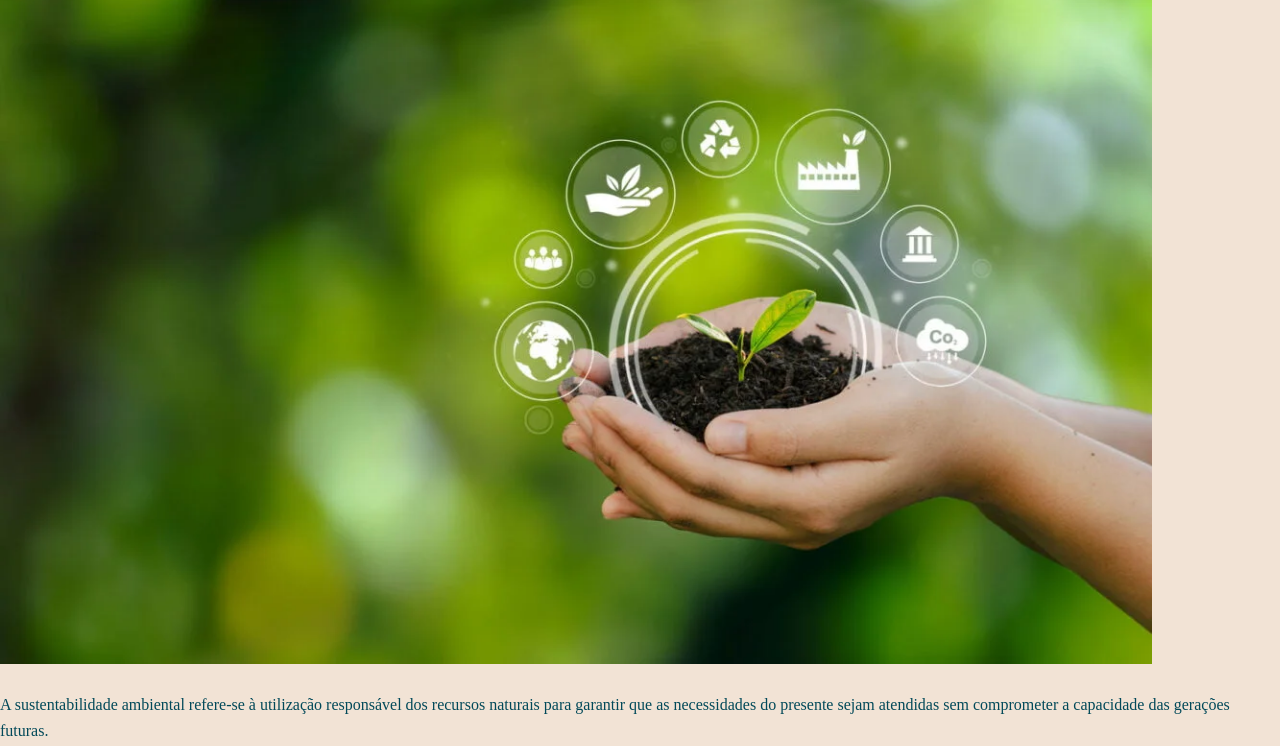
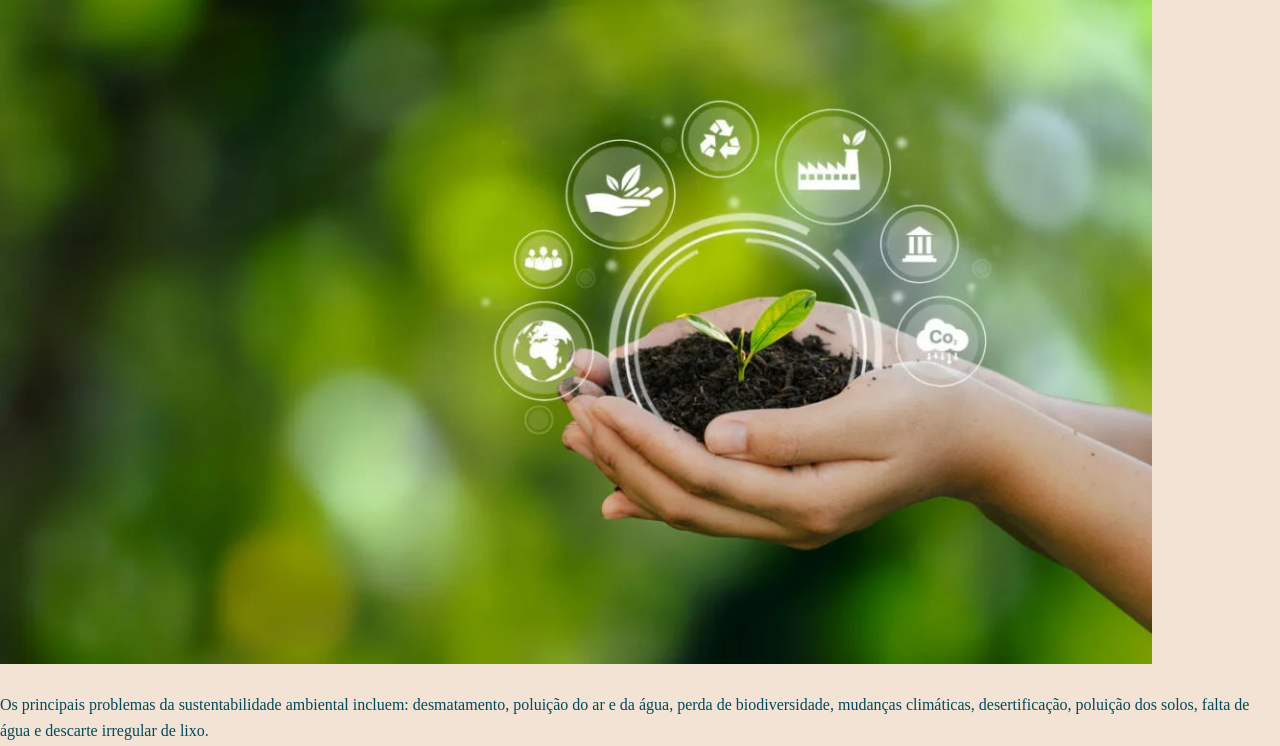
Before and after one commit to lola25ferraz/agrinho, a plain HTML site: page index.html in a window 1280 px wide. Shown: the part 54-800 px from the top of the page. Drawn offline with Linux system fonts and the light colour scheme; a web font is replaced by a local one.

Commit message:
kvjnvdjndd]

```diff
--- a/index.html
+++ b/index.html
@@ -10,8 +10,8 @@
     <header>
         <h1>sustentabilidade ambiental</h1>
         <img src="sustentabilidade-ambiental-e1717769725513.webp" alt="Foto de uma planta.">
-        <p>A sustentabilidade ambiental refere-se à utilização responsável dos recursos naturais para garantir que as necessidades do presente sejam atendidas sem comprometer a
-             capacidade das gerações futuras.</p>
+        <p> Os principais problemas da sustentabilidade ambiental incluem: desmatamento, poluição do ar e da água, perda de biodiversidade, mudanças climáticas,
+             desertificação, poluição dos solos, falta de água e descarte irregular de lixo.</p>
         <nav>
             <ul>
                 <li><a href="#problemas">Os Problemas</a></li>
```
